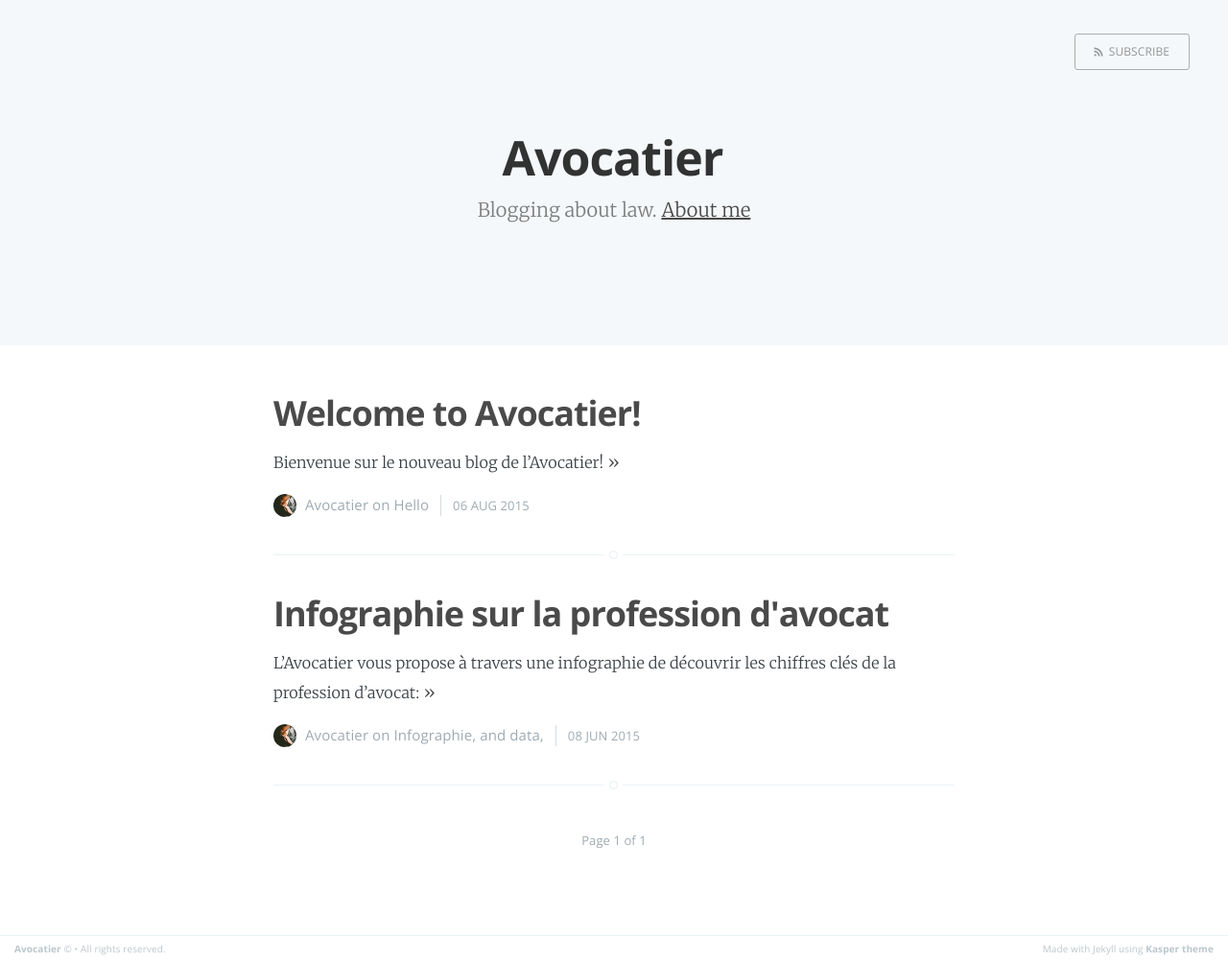
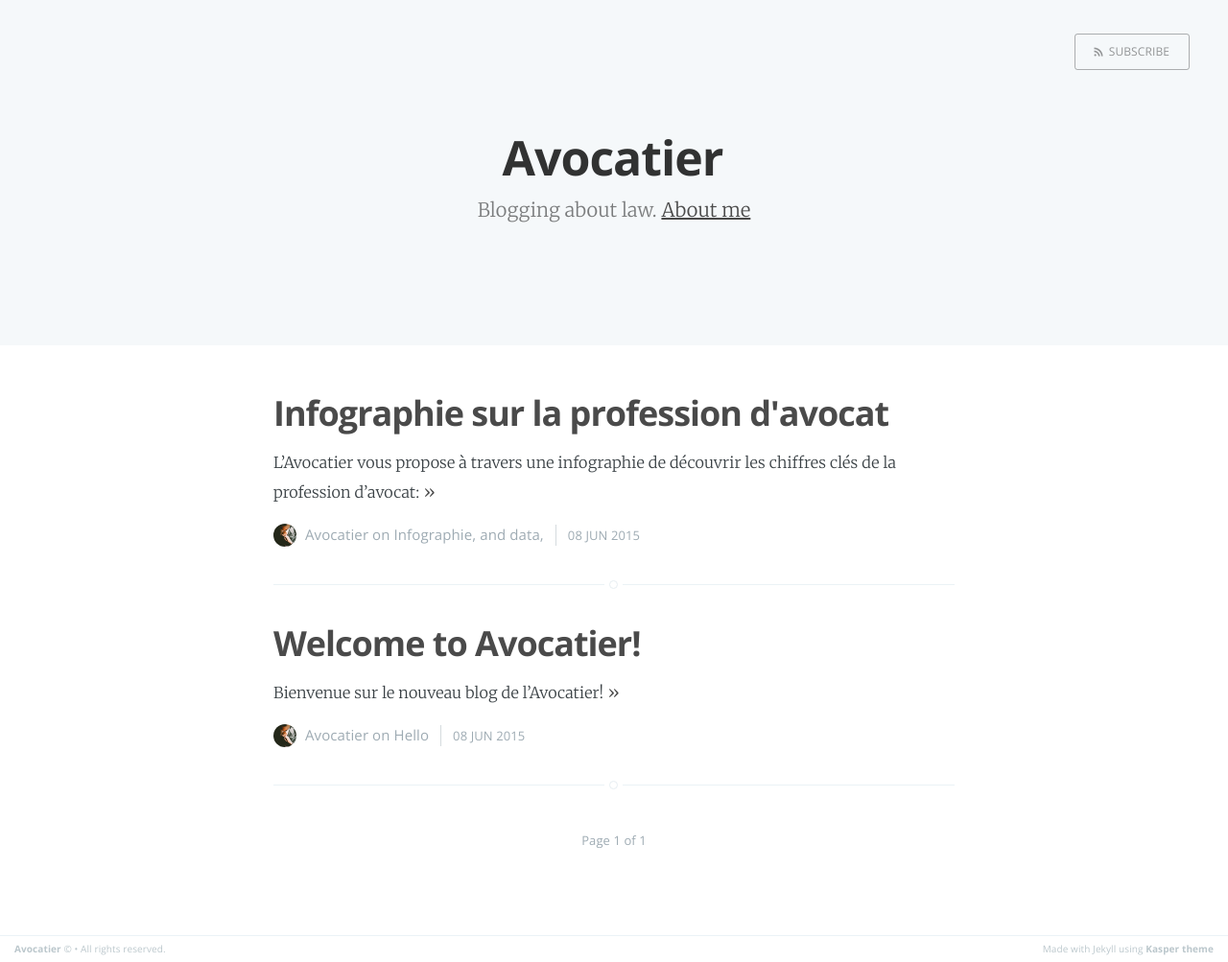
Before and after one commit to avocatier/avocatier.github.io, a Jekyll site: the page built from index.html, in a window 1280 px wide. Shown: the whole page at 96% size. Built offline with Jekyll 4.4.1, drawn with Linux system fonts in a browser that asks for light colours; Markdown is read by kramdown in place of the engine named in the settings; the list of posts is cut into pages by our own code.

Commit message:
Update 2015-08-06-welcome-to-Avocatier.markdown

```diff
--- a/_posts/2015-08-06-welcome-to-Avocatier.markdown
+++ b/_posts/2015-08-06-welcome-to-Avocatier.markdown
@@ -1,7 +1,7 @@
 ---
 layout: post
 title:  "Welcome to Avocatier!"
-date:   2015-08-06 10:18:00
+date:   2015-06-08 10:18:00
 categories: Hello
 ---
 
```
